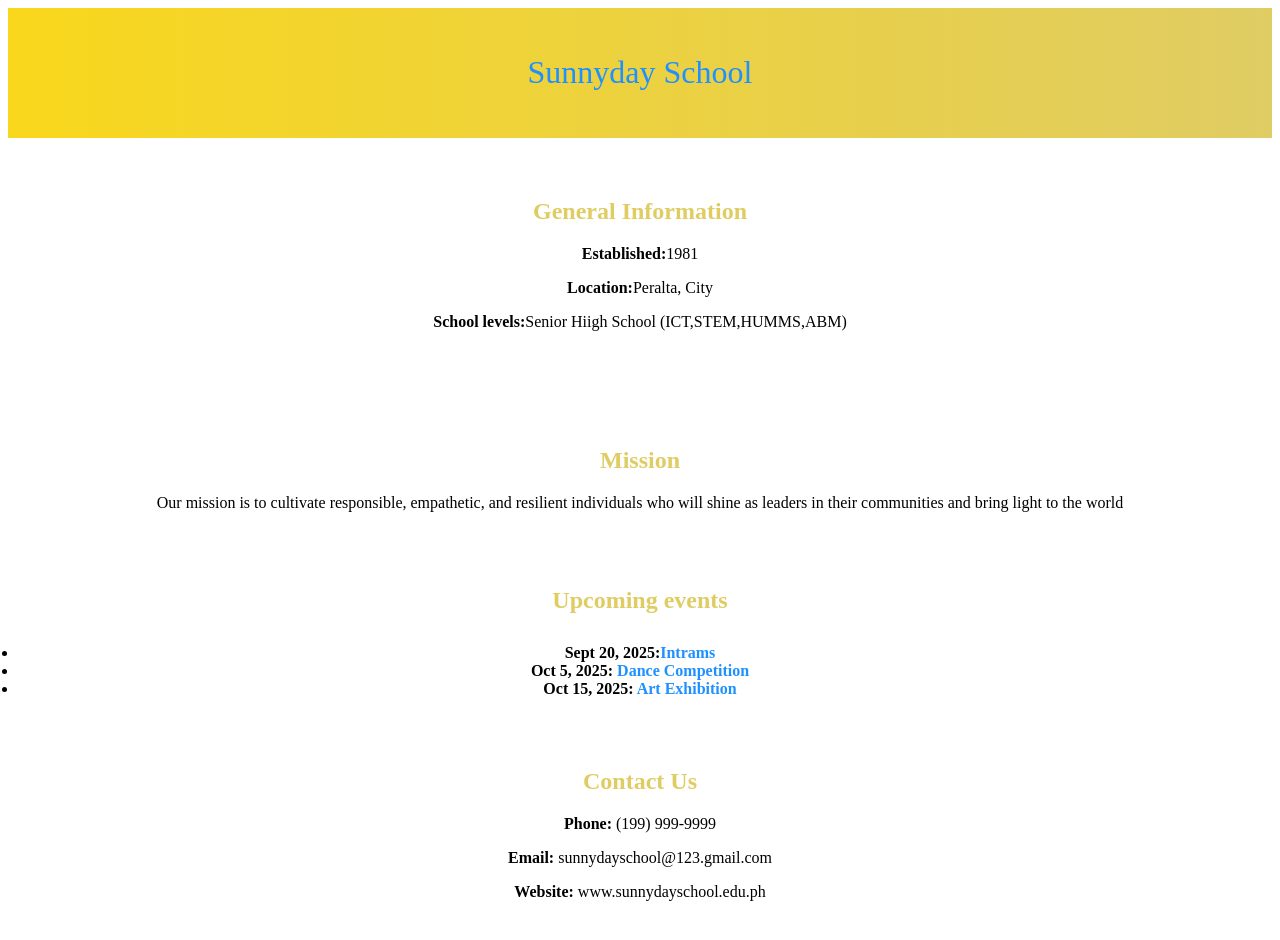
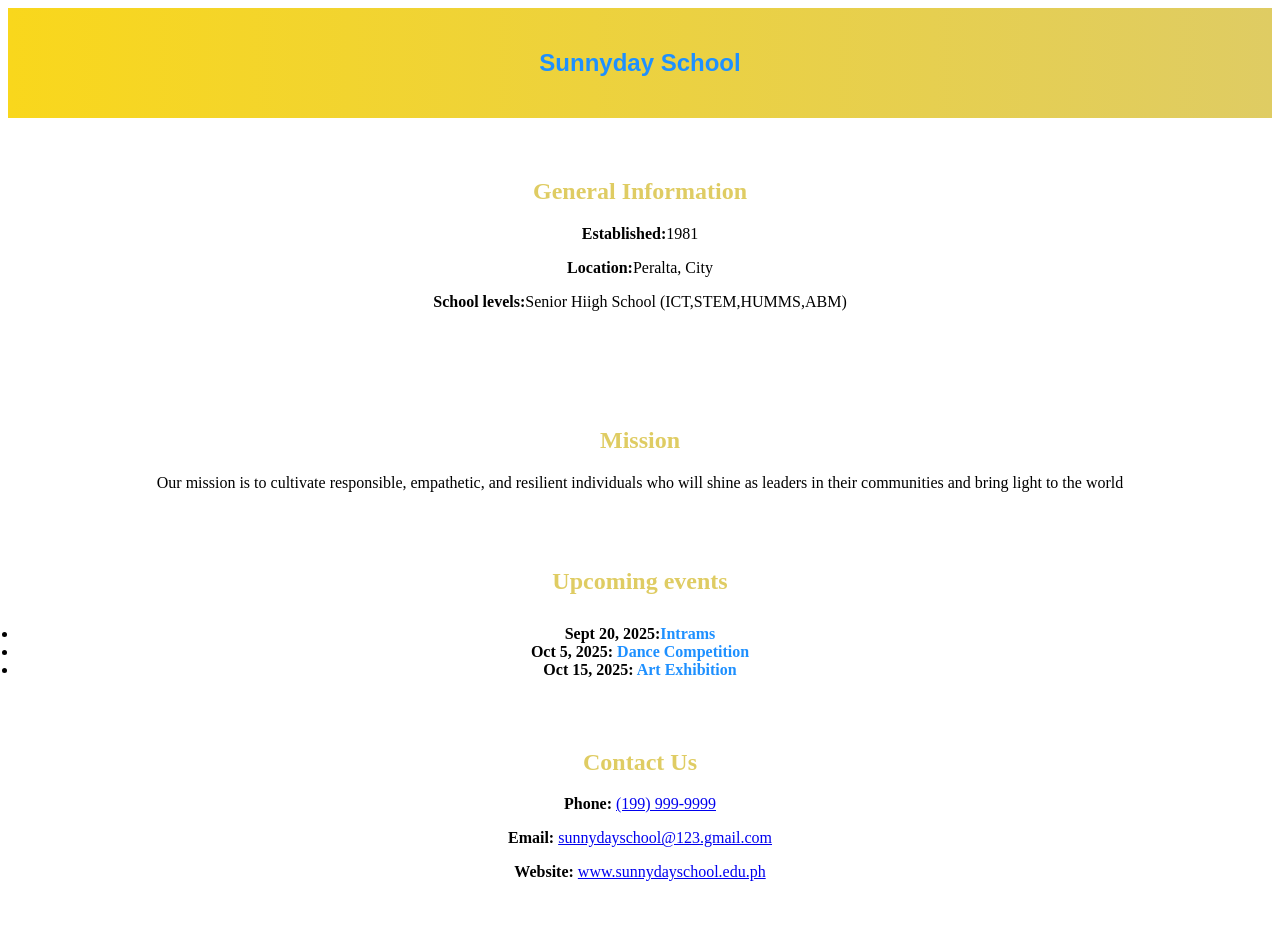
Before and after one commit to Juanbryanperalta/Sunnyday-School, a plain HTML site: page index.html in a window 1280 px wide. Drawn offline with Linux system fonts and the light colour scheme.

Commit message:
Update index.html

```diff
--- a/index.html
+++ b/index.html
@@ -13,13 +13,14 @@
     padding: 25px;
 
     }
-    h1{ font-family: 'Times New Roman', Times, serif;
-        font-size: 24-px;
-        font-weight: 500;
-        font-style: bold;
+    h1 {
+    font-family: 'Arial', sans-serif;
+    font-size: 24px;
+    font-weight: bold;
     text-align: center;
     color: #1E90FF;
 }
+
 section h2{
 color: #dfcc63;
 text-align: center;
@@ -67,12 +68,17 @@ padding: 10px;
 <section id="contact" class="contact">
     <h2>Contact Us</h2>
     <div class="section">
-<p><strong>Phone:</strong> (199) 999-9999</p>
-<p><strong>Email:</strong> sunnydayschool@123.gmail.com</p>
-<p><strong>Website:</strong> www.sunnydayschool.edu.ph</p>
+      <p><strong>Phone:</strong>
+        <a href="tel:1999999999" title="Click to copy email">(199) 999-9999</a>
+      </p>
+      <p><strong>Email:</strong>
+        <a href="mailto:sunnydayschool@123.gmail.com" title="Click to copy email">sunnydayschool@123.gmail.com</a>
+      </p>
+      <p><strong>Website:</strong>
+        <a href="http://www.sunnydayschool.edu.ph" target="_blank">www.sunnydayschool.edu.ph</a>
+      </p>
       <!-- Imagine clicking here shows a message: 'Thanks for reaching out!' -->
     </div>
   </section>
-
 </body>
 </html>
```
Lines whose indentation alone changed are shown as unchanged.
